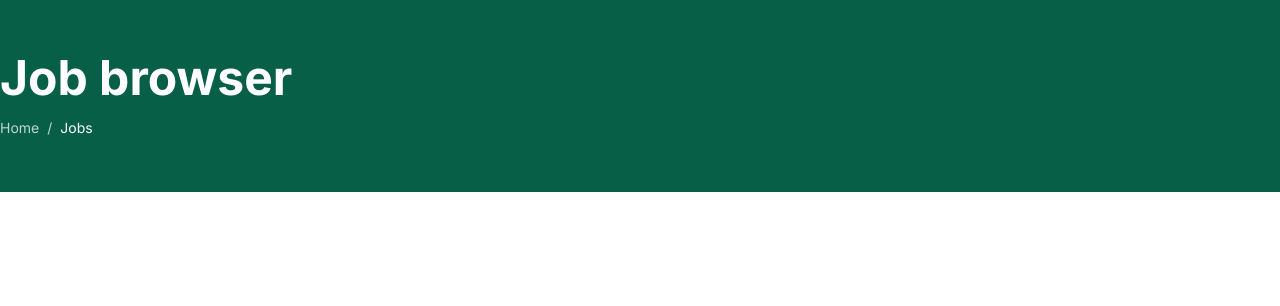
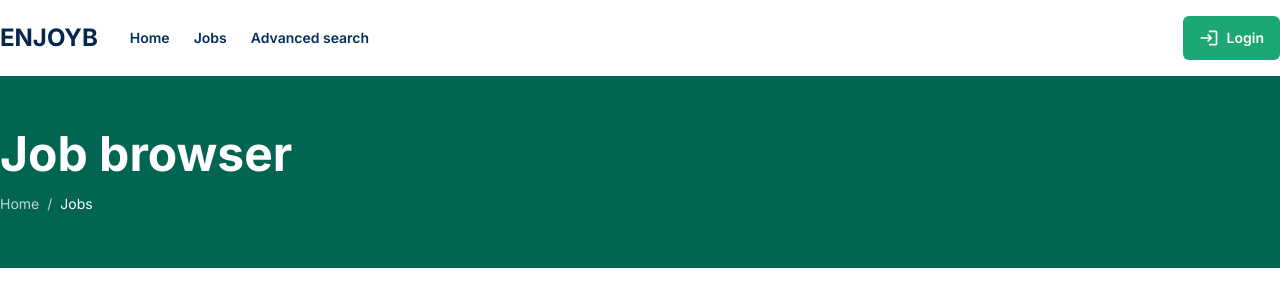
Before and after one commit to romariosc15/enjoyb, a Next.js app: page /jobs in a window 1280 px wide. Shown: the top 306 px of the page. Built offline with nearby package versions, Linux system fonts and the light colour scheme.

Commit message:
Add custom colors and navbar was modified

```diff
--- a/package.json
+++ b/package.json
@@ -16,6 +16,7 @@
     "postcss": "8.4.28",
     "react": "18.2.0",
     "react-dom": "18.2.0",
+    "react-icons": "^4.11.0",
     "tailwindcss": "3.3.3"
   }
 }
--- a/src/app/(routes)/jobs/page.jsx
+++ b/src/app/(routes)/jobs/page.jsx
@@ -1,4 +1,3 @@
-import { ScreenLoader } from '@/app/_components/screen-loader'
 import Breadcrumb from '@/app/_components/breadcrumb'
 
 export default function JobSearch() {
@@ -8,8 +7,7 @@ export default function JobSearch() {
   ]
   return (
     <main className="">
-      <ScreenLoader />
-      <div className='bg-emerald-800'>
+      <div className='bg-breadcrumb-primary'>
         <div className='container mx-auto'>
           <Breadcrumb path={breadcrumbPath} />
         </div>
--- /dev/null
+++ b/src/app/(routes)/layout.jsx
@@ -0,0 +1,14 @@
+import { ScreenLoader } from '@/app/_components/screen-loader'
+import Navbar from '@/app/_components/navbar'
+
+export default function DefaultLayout({
+    children,
+}) {
+return (
+    <section>
+        <ScreenLoader />
+        <Navbar />
+        { children }
+    </section>
+)
+}
--- a/src/app/_components/breadcrumb.jsx
+++ b/src/app/_components/breadcrumb.jsx
@@ -6,8 +6,8 @@ export default function Breadcrumb(props) {
     const pathArray = props.path
     return (
     <div className='h-48 flex flex-col'>
-        <h1 className='text-white text-5xl font-bold mt-auto mb-4'>Job browser</h1>
-        <div className='text-white mb-auto text-sm space-x-2'>
+        <h1 className='text-5xl font-bold mt-auto mb-4 text-white'>Job browser</h1>
+        <div className='mb-auto text-sm space-x-2 text-white'>
             {
                 pathArray.map((value, index) => (
                     <Fragment>
--- a/src/app/_components/navbar.jsx
+++ b/src/app/_components/navbar.jsx
@@ -1,11 +1,27 @@
-import { Fragment } from "react"
+import { MdLogin } from 'react-icons/md';
 import Link from 'next/link'
 
-export default function Breadcrumb(props) {
-    const currentPath = props.currentPath
+export default function Navbar(props) {
     return (
-    <div className=''>
-        aaa
-    </div>
+        <div className='container mx-auto flex flex-row items-center py-4'>
+            <h1 className='text-2xl font-bold mr-8 text-title-primary'>ENJOYB</h1>
+            <ul className='text-sm font-semibold space-x-6 text-link-primary'>
+                <Link href={`/`}>
+                    <li className='inline-block hover:text-link-active'>Home</li>
+                </Link>
+                <Link href={`/jobs`}>
+                    <li className='inline-block hover:text-link-active'>Jobs</li>
+                </Link>
+                <Link href={`/jobs/search`}>
+                    <li className='inline-block hover:text-link-active'>Advanced search</li>
+                </Link>
+            </ul>
+            <div className='ml-auto'>
+                <Link href={`/`} className='py-3 px-4 space-x-2 flex items-center rounded-md text-sm bg-button-primary text-white font-semibold'>
+                    <MdLogin size={20} />
+                    <span>Login</span>
+                </Link>
+            </div>
+        </div>
     )
 }
--- a/src/app/page.jsx
+++ b/src/app/page.jsx
@@ -2,7 +2,7 @@ import Link from 'next/link'
 
 export default function Home() {
   return (
-    <main className="">
+    <main>
       <div className="h-screen flex items-center justify-center">
         <Link href={`/jobs`}>
           Job search
--- a/tailwind.config.js
+++ b/tailwind.config.js
@@ -7,6 +7,15 @@ module.exports = {
   ],
   theme: {
     extend: {
+      colors: {
+        'title-primary': '#05264e',
+        'link-primary': '#022f5d',
+        'link-active': '#1ca774'
+      },
+      backgroundColor: {
+        'breadcrumb-primary': '#016551',
+        'button-primary': '#1ca774'
+      },
       backgroundImage: {
         'gradient-radial': 'radial-gradient(var(--tw-gradient-stops))',
         'gradient-conic':
```
Also changed, not shown: 1 other file (tests, documents, lock files or other folders).
